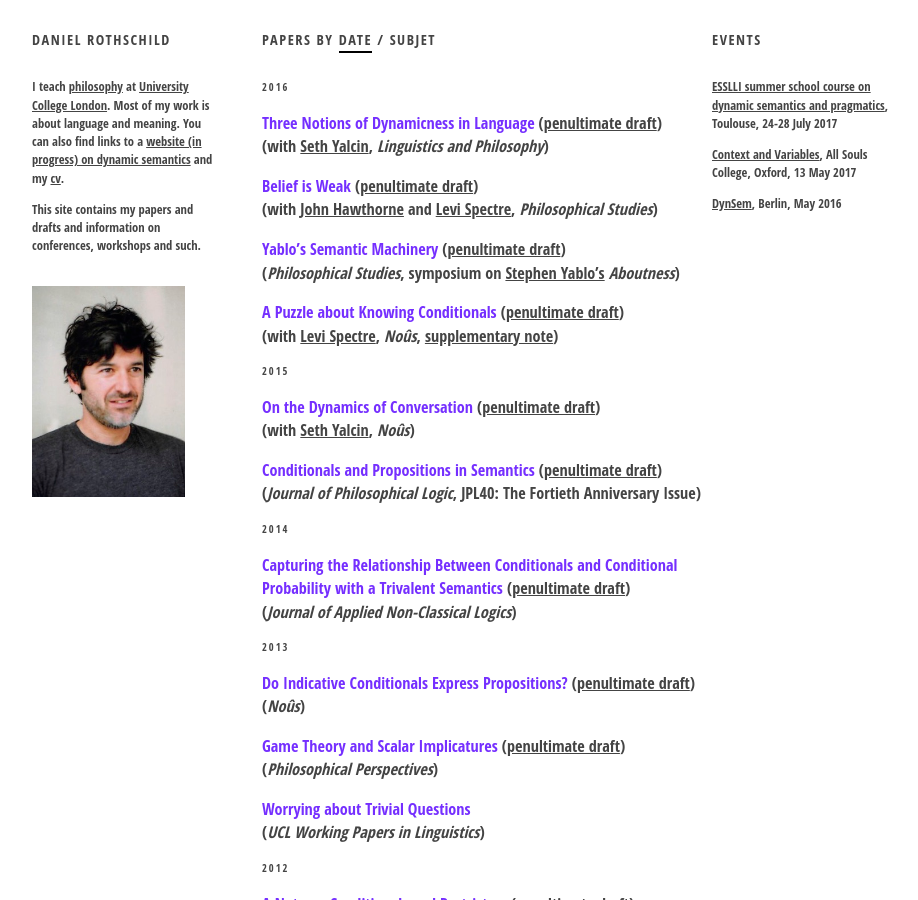
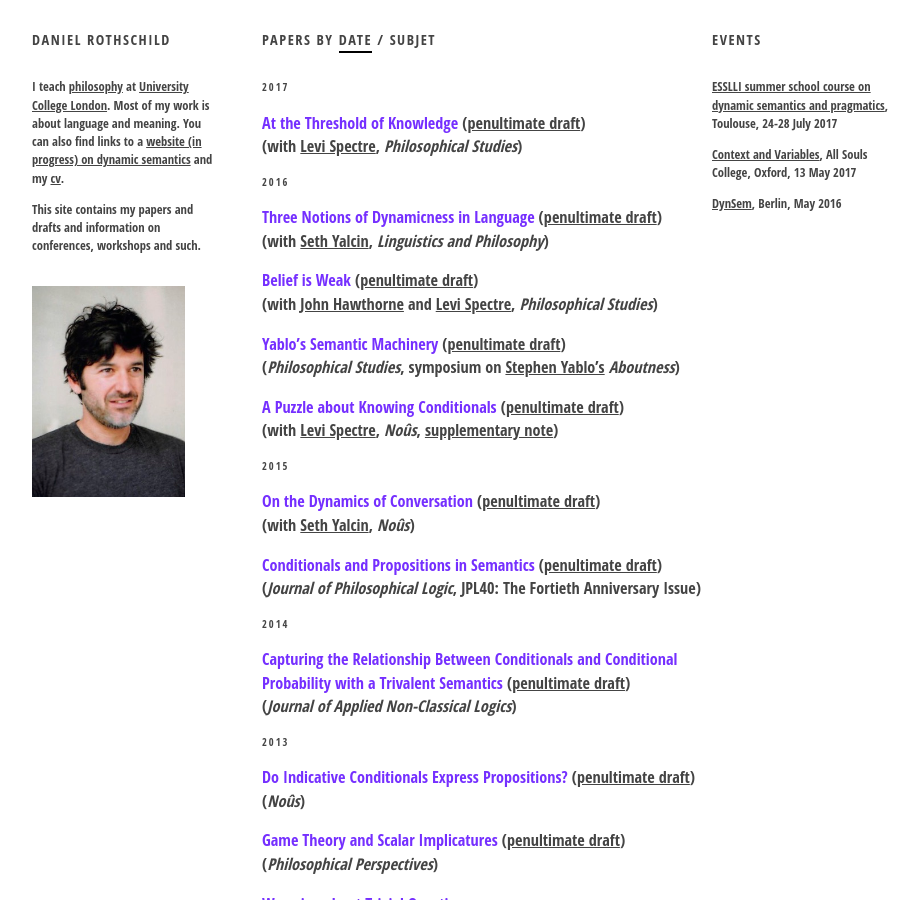
Before and after one commit to danielrothschild/danielrothschild.github.io, a Jekyll site: the page built from index.md, in a window 1280 px wide and 900 px high. Shown: the whole window, without its empty margins (176-1094 px from the left). Built offline with Jekyll 4.4.1, drawn with Linux system fonts in a browser that asks for light colours; comment, search, counter and statistics services are not loaded.

Commit message:
added new paper, fixed spelling

```diff
--- a/_data/papers.yml
+++ b/_data/papers.yml
@@ -1,3 +1,14 @@
+
+- title: At the Threshold of Knowledge
+  url: http://link.springer.com/article/10.1007%2Fs11098-017-0876-77
+  local: threshold.pdf
+  year: "2017"
+  journal: Philosophical Studies
+  coauthor: "[Levi Spectre](http://www.openu.ac.il/Personal_sites/levi-spectre/)"
+  subject: Belief/Knowledge/Credence
+
+
+
 - title: Three Notions of Dynamicness in Language
   url: http://dx.doi.org/10.1007/s10988-016-9188-1
   year: "2016"
@@ -13,7 +24,7 @@
   year: "2016"
   journal: Philosophical Studies
   coauthor: "[John Hawthorne](https://dornsife.usc.edu/cf/phil/faculty_display.cfm?Person_ID=1047479) and [Levi Spectre](http://www.openu.ac.il/Personal_sites/levi-spectre/)"
-  subject: Belief
+  subject: Belief/Knowledge/Credence
 
 
 - title: Yablo's Semantic Machinery
```
Also changed, not shown: 6 other files.
